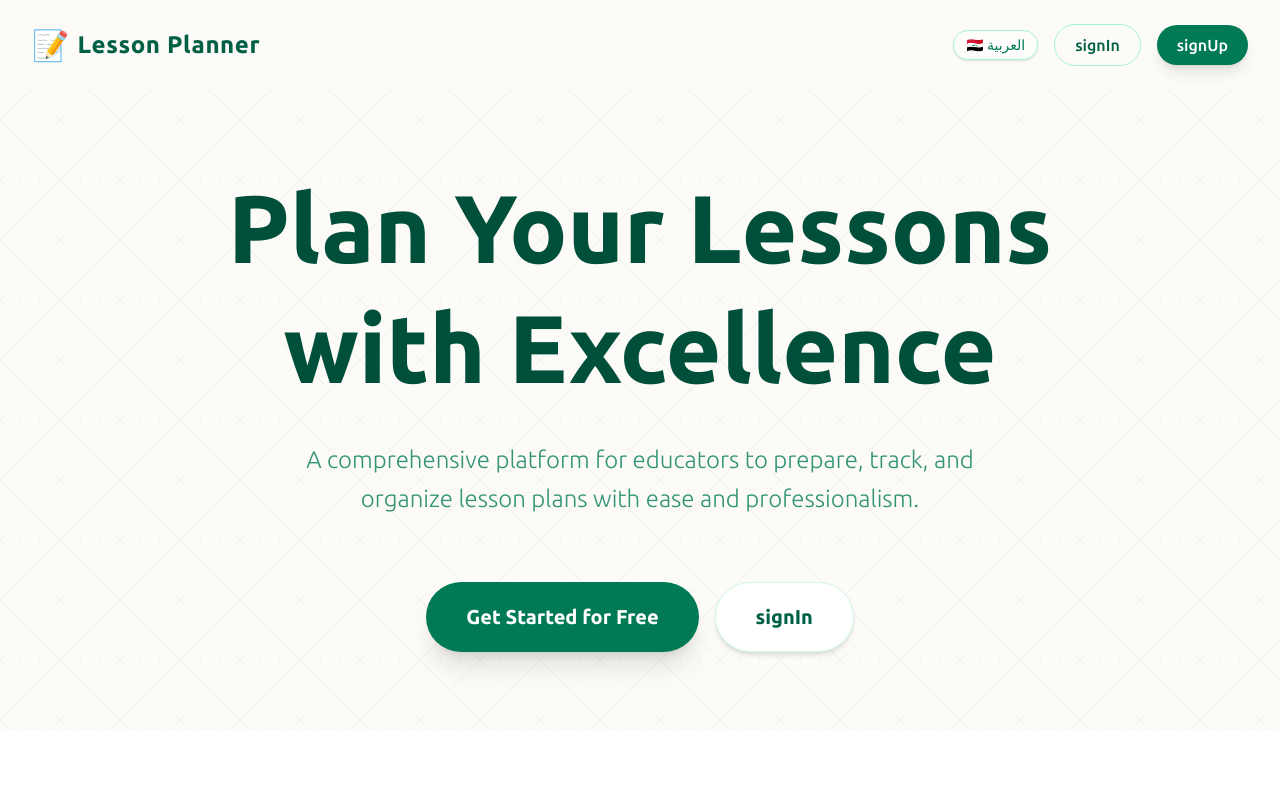
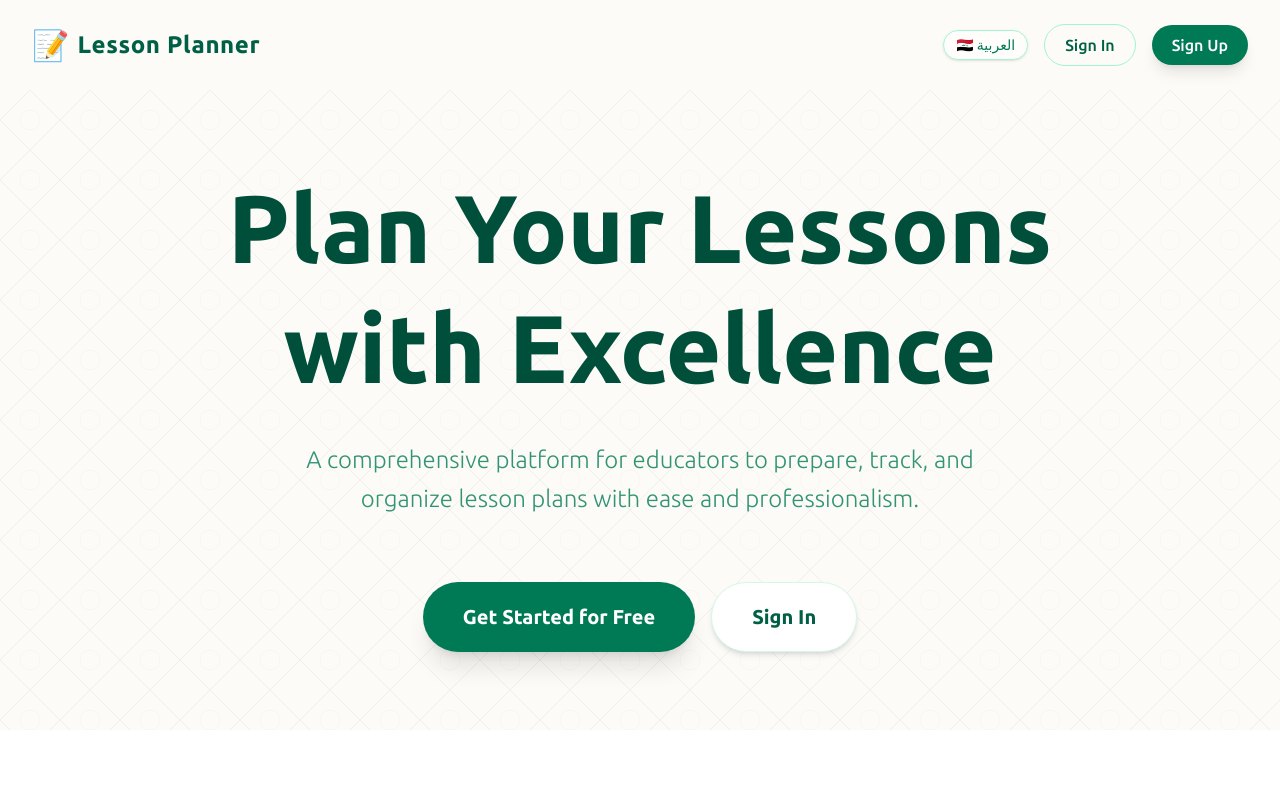
Before and after one commit to atomic-ustadh/my-lesson-plan-app, a React (Vite) app: page / in a window 1280 px wide. Shown: the top 800 px of the page. Built offline with nearby package versions, Linux system fonts and the light colour scheme; no server answers; a web font is replaced by a local one.

Commit message:
Arabic and English Sign In and Sign up buttons

```diff
--- a/src/translations.js
+++ b/src/translations.js
@@ -5,6 +5,8 @@ export const translations = {
         signInTitle: "Sign In",
         or: "or",
         signInWithGoogle: "Sign in with Google",
+        signUp: "Sign Up",
+        signIn: "Sign In",
 
         // Landing Page
         heroTitle: "Plan Your Lessons with Excellence",
@@ -176,6 +178,8 @@ export const translations = {
         signInTitle: "تسجيل الدخول",
         or: "أو",
         signInWithGoogle: "تسجيل الدخول باستخدام جوجل",
+        signUp: "تسجيل",
+        signIn: "تسجيل الدخول",
 
         // Landing Page
         heroTitle: "خطط لدروسك بامتياز",
```
